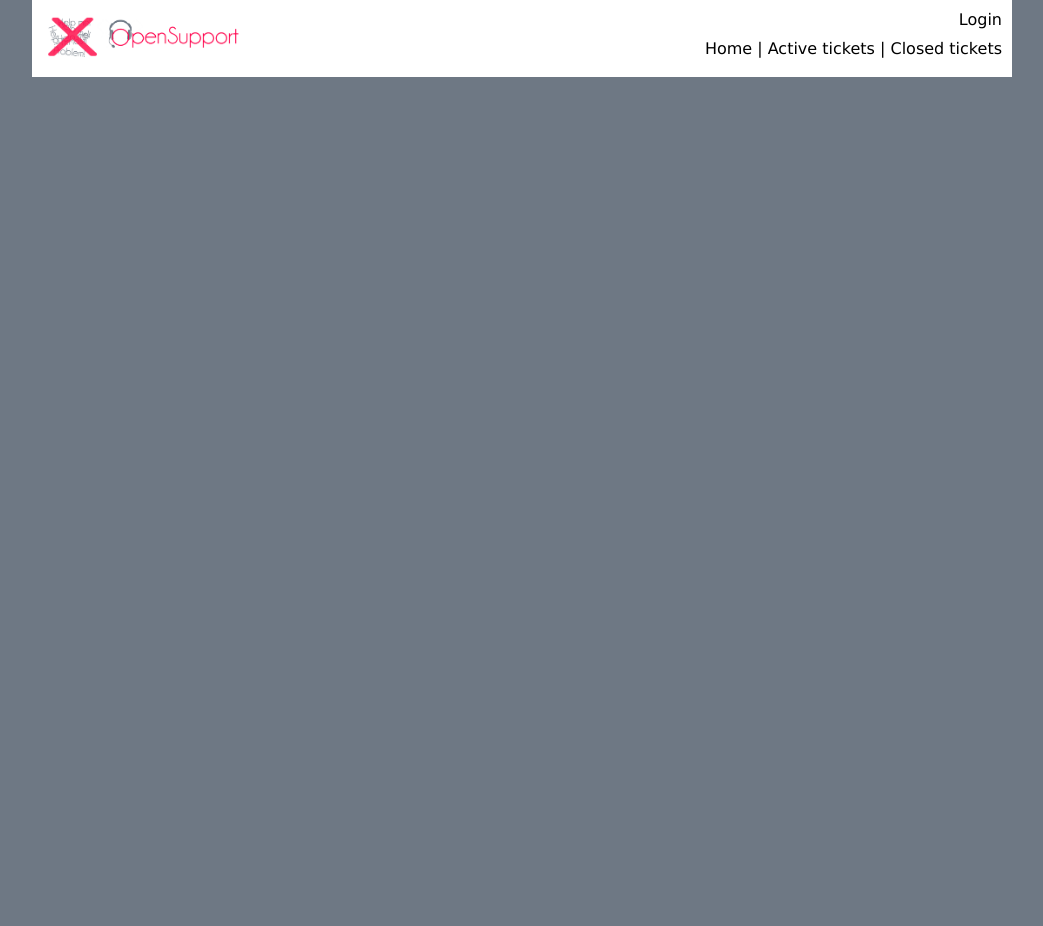
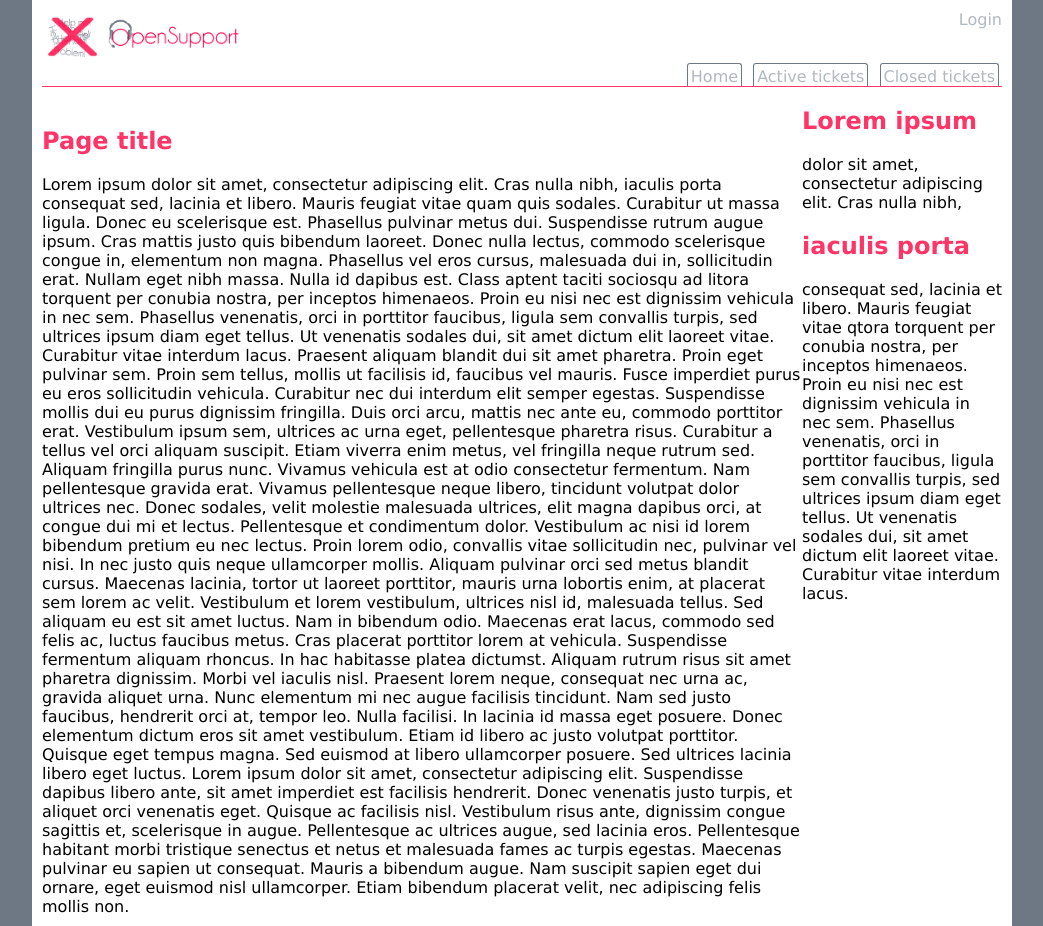
Before and after one commit to albertvision/OpenSupport, a PHP site: page /project/views/bg/design.php in a window 1280 px wide. Shown: the whole page, without its empty margins (118-1161 px from the left). Before the commit the page ends 77 px from the top, so only its background shows below. Run offline with PHP 8.4, Linux system fonts and the light colour scheme; style sheets or scripts are compiled from the project's sources; some libraries are stand-ins or nearby versions.

Commit message:
Finished header& Did some work on content. Menu colors may be changed.

```diff
--- a/project/views/bg/design.php
+++ b/project/views/bg/design.php
@@ -9,14 +9,33 @@
     </head>
     <body>
         <div id="container">
-            <img src="<?= SITE_PATH?>images/logo.png" id="logo"/>
+            <img src="<?= SITE_PATH ?>images/logo.png" id="logo"/>
+            <div id="login-nav"><a href="#">Login</a></div>
+            <nav>
+                <a href="#">Home</a>  <a href="#">Active tickets</a>  <a href="#">Closed tickets</a>
+            </nav>
+            <div id="page">
+                <!--Content should always be longer than sidebar-->
+                <div id="leftbar">
+                    <h2>Page title</h2>
+                    Lorem ipsum dolor sit amet, consectetur adipiscing elit. Cras nulla nibh, iaculis porta consequat sed, lacinia et libero. Mauris feugiat vitae quam quis sodales. Curabitur ut massa ligula. Donec eu scelerisque est. Phasellus pulvinar metus dui. Suspendisse rutrum augue ipsum. Cras mattis justo quis bibendum laoreet. Donec nulla lectus, commodo scelerisque congue in, elementum non magna. Phasellus vel eros cursus, malesuada dui in, sollicitudin erat. Nullam eget nibh massa. Nulla id dapibus est. Class aptent taciti sociosqu ad litora torquent per conubia nostra, per inceptos himenaeos. Proin eu nisi nec est dignissim vehicula in nec sem. Phasellus venenatis, orci in porttitor faucibus, ligula sem convallis turpis, sed ultrices ipsum diam eget tellus. Ut venenatis sodales dui, sit amet dictum elit laoreet vitae. Curabitur vitae interdum lacus.
 
-            <nav>
-                <a href="#">Login</a>
-                <div id="main-nav">
-                    <a href="#">Home</a> | <a href="#">Active tickets</a> | <a href="#">Closed tickets</a>
+                    Praesent aliquam blandit dui sit amet pharetra. Proin eget pulvinar sem. Proin sem tellus, mollis ut facilisis id, faucibus vel mauris. Fusce imperdiet purus eu eros sollicitudin vehicula. Curabitur nec dui interdum elit semper egestas. Suspendisse mollis dui eu purus dignissim fringilla. Duis orci arcu, mattis nec ante eu, commodo porttitor erat. Vestibulum ipsum sem, ultrices ac urna eget, pellentesque pharetra risus. Curabitur a tellus vel orci aliquam suscipit. Etiam viverra enim metus, vel fringilla neque rutrum sed. Aliquam fringilla purus nunc. Vivamus vehicula est at odio consectetur fermentum. Nam pellentesque gravida erat.
+
+                    Vivamus pellentesque neque libero, tincidunt volutpat dolor ultrices nec. Donec sodales, velit molestie malesuada ultrices, elit magna dapibus orci, at congue dui mi et lectus. Pellentesque et condimentum dolor. Vestibulum ac nisi id lorem bibendum pretium eu nec lectus. Proin lorem odio, convallis vitae sollicitudin nec, pulvinar vel nisi. In nec justo quis neque ullamcorper mollis. Aliquam pulvinar orci sed metus blandit cursus. Maecenas lacinia, tortor ut laoreet porttitor, mauris urna lobortis enim, at placerat sem lorem ac velit. Vestibulum et lorem vestibulum, ultrices nisl id, malesuada tellus. Sed aliquam eu est sit amet luctus. Nam in bibendum odio. Maecenas erat lacus, commodo sed felis ac, luctus faucibus metus.
+
+                    Cras placerat porttitor lorem at vehicula. Suspendisse fermentum aliquam rhoncus. In hac habitasse platea dictumst. Aliquam rutrum risus sit amet pharetra dignissim. Morbi vel iaculis nisl. Praesent lorem neque, consequat nec urna ac, gravida aliquet urna. Nunc elementum mi nec augue facilisis tincidunt. Nam sed justo faucibus, hendrerit orci at, tempor leo. Nulla facilisi. In lacinia id massa eget posuere. Donec elementum dictum eros sit amet vestibulum. Etiam id libero ac justo volutpat porttitor. Quisque eget tempus magna.
+
+                    Sed euismod at libero ullamcorper posuere. Sed ultrices lacinia libero eget luctus. Lorem ipsum dolor sit amet, consectetur adipiscing elit. Suspendisse dapibus libero ante, sit amet imperdiet est facilisis hendrerit. Donec venenatis justo turpis, et aliquet orci venenatis eget. Quisque ac facilisis nisl. Vestibulum risus ante, dignissim congue sagittis et, scelerisque in augue. Pellentesque ac ultrices augue, sed lacinia eros. Pellentesque habitant morbi tristique senectus et netus et malesuada fames ac turpis egestas. Maecenas pulvinar eu sapien ut consequat. Mauris a bibendum augue. Nam suscipit sapien eget dui ornare, eget euismod nisl ullamcorper. Etiam bibendum placerat velit, nec adipiscing felis mollis non.
                 </div>
-            </nav>
+                <div id="rightbar">
+                    <h2>Lorem ipsum</h2> dolor sit amet, consectetur adipiscing elit. Cras nulla nibh, <h2>iaculis porta</h2> consequat sed, lacinia et libero. Mauris feugiat vitae qtora torquent per conubia nostra, per inceptos himenaeos. Proin eu nisi nec est dignissim vehicula in nec sem. Phasellus venenatis, orci in porttitor faucibus, ligula sem convallis turpis, sed ultrices ipsum diam eget tellus. Ut venenatis sodales dui, sit amet dictum elit laoreet vitae. Curabitur vitae interdum lacus.
+
+                </div>
+
+                <div class="clear"></div>
+            </div>
+
         </div>
     </body>
 </html>
--- a/public/css/style.less
+++ b/public/css/style.less
@@ -1,16 +1,17 @@
 @background:#6e7884;
-
+@special:#ff3467;
+@link:lighten(@background,25%);
 body{
     background: @background;
     font-family:'Verdana';
     margin: 0;
 }
 a {
-    color: #000;
+    color: @link;
     text-decoration: none;
 }
 a:hover {
-
+    text-decoration:underline;
 }
 #container{
     margin:0 auto;
@@ -19,14 +20,53 @@ a:hover {
     padding: 10px;
 }
 #logo {
+
     width: 200px;
     display: inline-block;
+
 }
-nav {
+#login-nav {
     text-align: right;
     display:inline;
     float:right;
+    a:hover{
+        color:@special;
+    }
 }
-#main-nav{
-    margin-top: 10px;
+nav {
+    text-align:right;
+    padding:0;
+    margin:0;
+    a{
+        padding:3px;
+        padding-bottom:0px;
+        margin:3px;
+        border-radius:3px 3px 0px 0px;
+        border:1px solid #6e7884;
+        border-bottom:0px;
+
+    }
+    a:hover{
+        background-color:@link;
+        color:white;
+    }
 }
+#page{
+    border-top:1px solid @special;
+    #leftbar{
+        width:760px;
+        display:inline;
+        float:left;
+
+    }
+    #rightbar{
+        display:inline;
+        width:200px;
+    }
+}
+.clear{
+    clear:both;
+}
+h2{
+    color:@special;
+}
```
Also changed, not shown: 1 other file.
